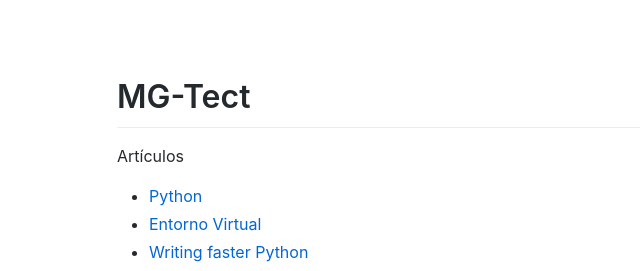
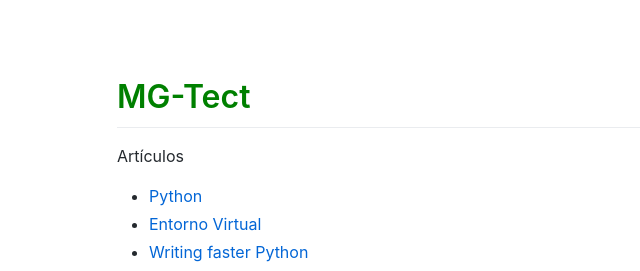
Before and after one commit to Akira3030/formacion, a Jekyll site: the page built from index.md, in a window 1280 px wide. Shown: the top 271 px of the page, without its empty margins (78-718 px from the left). Built offline with Jekyll 4.4.1, drawn with Linux system fonts in a browser that asks for light colours; emoji names are drawn with the system emoji font.

Commit message:
Update default.html

```diff
--- a/_layouts/default.html
+++ b/_layouts/default.html
@@ -26,7 +26,7 @@
 
 
         <header>
-          <div><h1>MG-Tect</h1></div>
+          <div style="color:green"><h1>MG-Tect</h1></div>
         </header>
 
 
```
